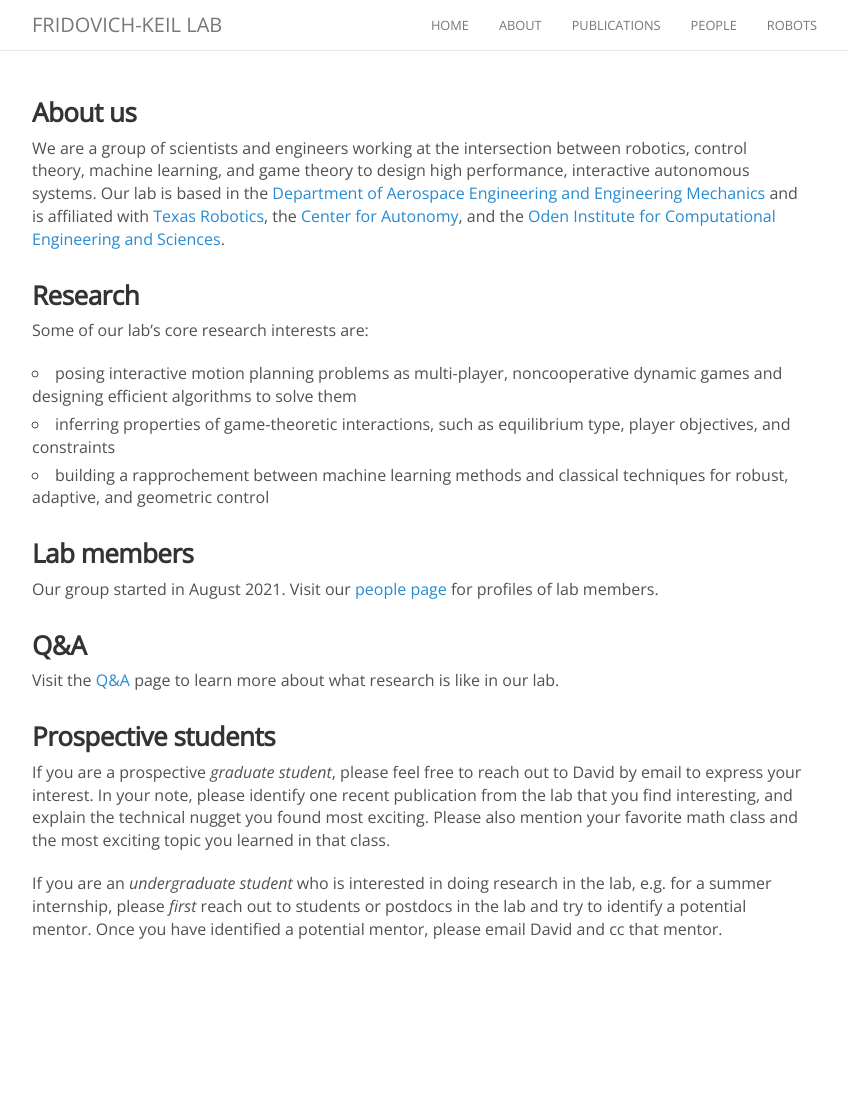
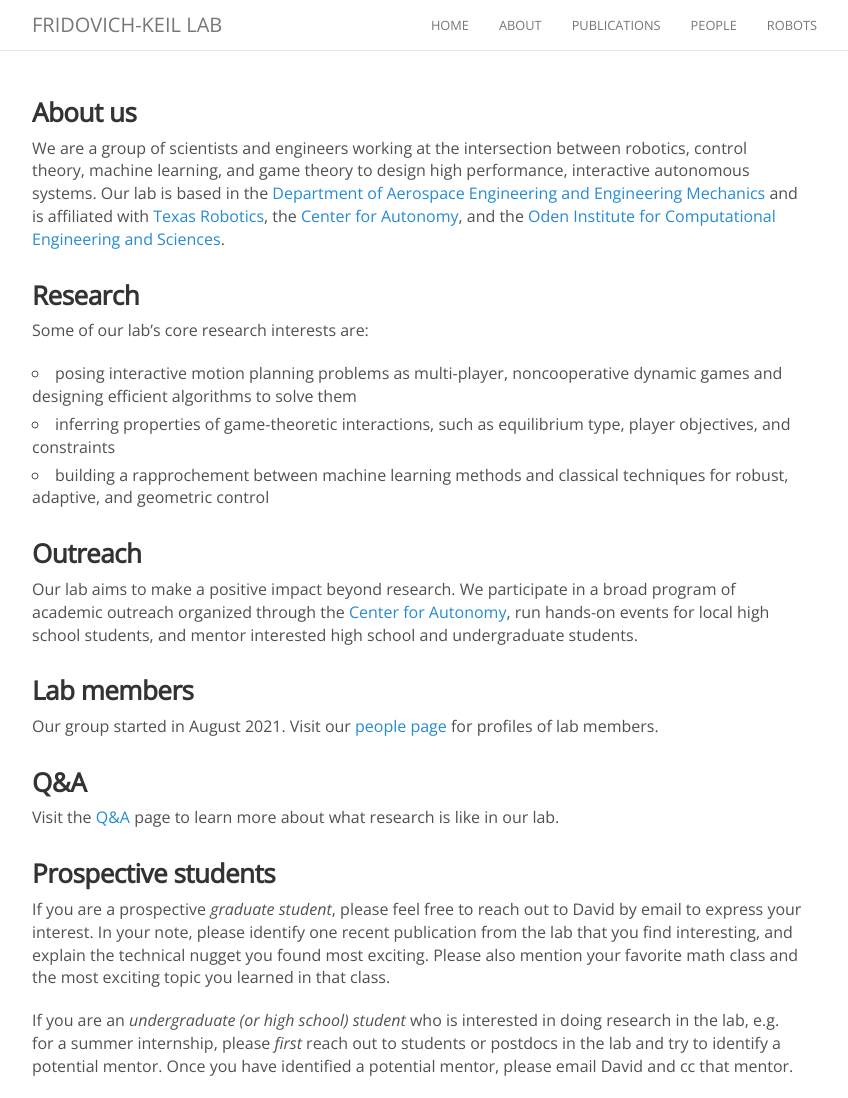
Before and after one commit to KordingLab/KordingLab.github.io, a Jekyll site: the page built from about.md, in a window 1280 px wide and 1098 px high. Shown: the whole window, without its empty margins (223-1071 px from the left). Built offline with Jekyll 4.4.1, drawn with Linux system fonts in a browser that asks for light colours; nearby versions of some CDN libraries; comment, search, counter and statistics services are not loaded.

Commit message:
adding outreach blurb

```diff
--- a/about.md
+++ b/about.md
@@ -13,6 +13,9 @@ Some of our lab's core research interests are:
 - inferring properties of game-theoretic interactions, such as equilibrium type, player objectives, and constraints
 - building a rapprochement between machine learning methods and classical techniques for robust, adaptive, and geometric control
 
+### Outreach
+Our lab aims to make a positive impact beyond research. We participate in a broad program of academic outreach organized through the [Center for Autonomy](https://autonomy.oden.utexas.edu), run hands-on events for local high school students, and mentor interested high school and undergraduate students.
+
 ### Lab members
 
 Our group started in August 2021. Visit our [people page]({% link people.md %}) for profiles of lab members.
@@ -25,4 +28,4 @@ Visit the [Q&A]({% link QandA.md %}) page to learn more about what research is l
 
 If you are a prospective *graduate student*, please feel free to reach out to David by email to express your interest. In your note, please identify one recent publication from the lab that you find interesting, and explain the technical nugget you found most exciting. Please also mention your favorite math class and the most exciting topic you learned in that class.
 
-If you are an *undergraduate student* who is interested in doing research in the lab, e.g. for a summer internship, please _first_ reach out to students or postdocs in the lab and try to identify a potential mentor. Once you have identified a potential mentor, please email David and cc that mentor.
+If you are an *undergraduate (or high school) student* who is interested in doing research in the lab, e.g. for a summer internship, please _first_ reach out to students or postdocs in the lab and try to identify a potential mentor. Once you have identified a potential mentor, please email David and cc that mentor.
```
